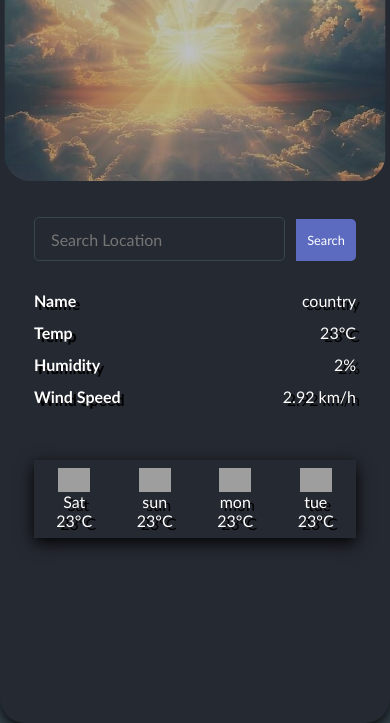
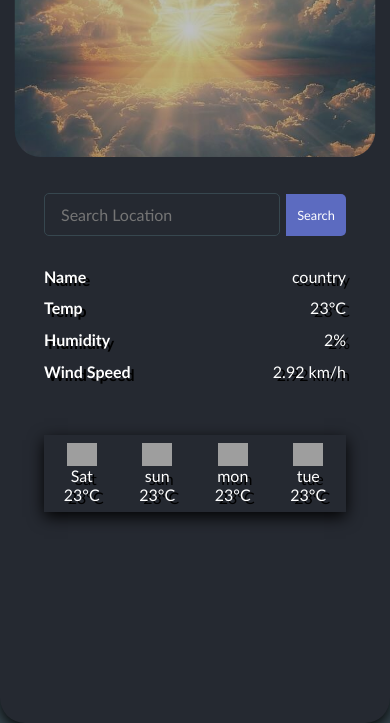
Before and after one commit to Saminasr33/weather, a plain HTML site: page index.html in a window 390 px wide. Shown: the part 126-849 px from the top of the page. Drawn offline with nearby package versions, Linux system fonts and the light colour scheme; grey boxes are pictures that could not be loaded.

Commit message:
Update style.css

```diff
--- a/style.css
+++ b/style.css
@@ -182,7 +182,7 @@ color: #999797;
 @media (max-width:767px){
     .container{
         margin-top:10px;
-        padding:  30px 10px;
+        padding:  10px 20px 50px 20px;
         height: 100%;
     }
 
```
